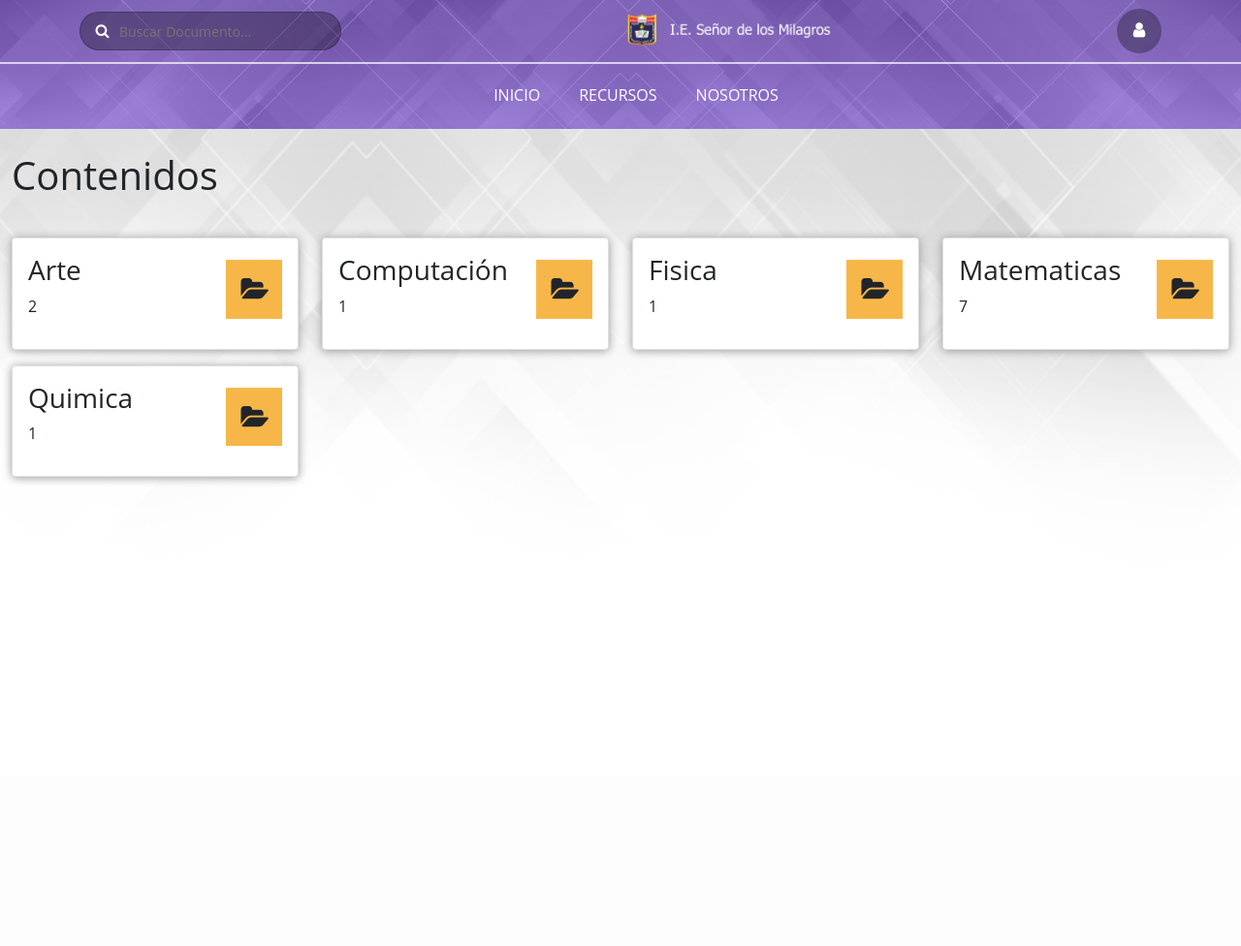
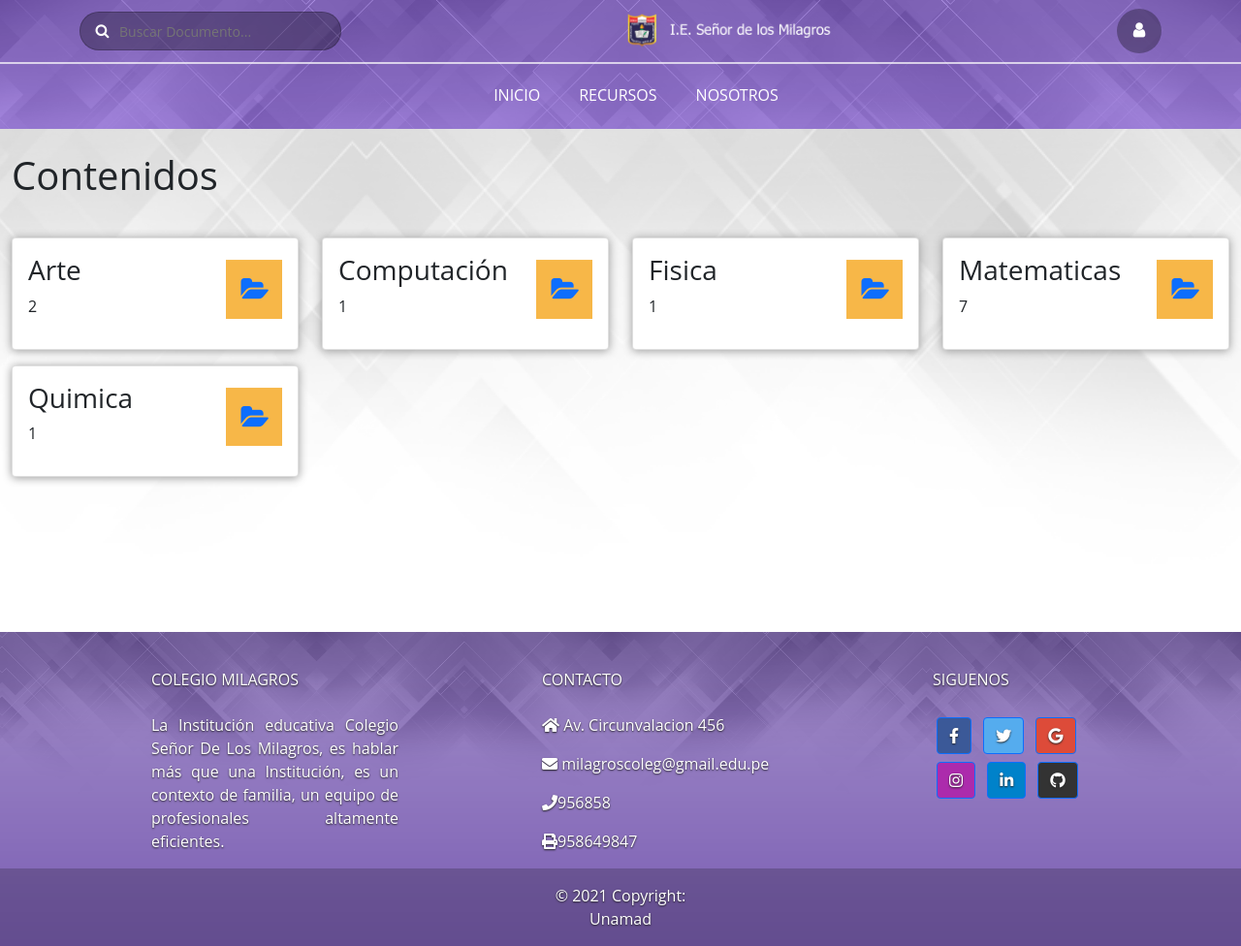
Before and after one commit to Droma1/system_milagros, a PHP site: page /colegio/ in a window 1280 px wide. Shown: the whole page at 97% size. Before the commit the page ends 499 px from the top, so only its background shows below. Run offline with PHP 8.4, Linux system fonts and the light colour scheme; data comes from the database, SQL or seed files in the repository; some libraries are stand-ins or nearby versions.

Commit message:
vs. final

```diff
--- a/Config/Config_general.php
+++ b/Config/Config_general.php
@@ -1,5 +1,5 @@
 <?php
-	const SERVERURL="http://192.168.0.10/web/Colegio/";
+	const SERVERURL="http://192.168.0.10/web/colegio/";
 		//direccion de mi servidor
 		//localhost/colegio/
 	const COMPANY="I.E. Sr. de los Milagros";
--- a/Controller/resourceController.php
+++ b/Controller/resourceController.php
@@ -39,8 +39,8 @@
             $tipo = mainModel::clear_string($dato3);
             try{
                 $resultado = resourceModel::filtrern($grado,$materia,$tipo);
-            }catch (Ecaption $e){
-                echo $e;
+            }catch (Exception $e){
+                echo $e."------>";
             }
 
             return $resultado;
--- a/Model/ViewModel.php
+++ b/Model/ViewModel.php
@@ -3,7 +3,7 @@
 		protected function view_Model($vistas){
 
 
-				$listaBlanca=["home","search","login","index","resourses","perfil","registro","publish","observed","pending","removed","reading","edith","publishAlumno","observedAlumno","pendingAlumno","removedAlumno","registroAlumno","registroDocente","listaAlumno","listaDocente","edithUser"];
+				$listaBlanca=["home","search","login","index","resourses","perfil","registro","publish","observed","pending","removed","reading","edith","publishAlumno","observedAlumno","pendingAlumno","removedAlumno","registroAlumno","registroDocente","listaAlumno","listaDocente","edithUser","Nosotros"];
 
 
 
--- a/View/Contents/category.php
+++ b/View/Contents/category.php
@@ -30,9 +30,9 @@ $datos = $name->category();
                                 <h3><?php echo $respuesta[0]; ?></h3>
                                 <p><?php echo $respuesta[1]; ?></p>
                             </div>
-                            <div class="icon">
+                            <a href="resourses"><div class="icon">
                                 <i class="icon-folder-open"></i>
-                            </div>
+                            </div></a>
                         </div>
                     </div>
                 </div>
--- a/View/Contents/inicio.php
+++ b/View/Contents/inicio.php
@@ -26,10 +26,12 @@
                       <li><a href="login">Login</a></li>
                       <li><a href="home">Inicio</a></li>
                       <li><a href="resourses">Recursos</a></li>
-                      <li><a href="#">Nosotros</a></li>
+                      <li><a href="Nosotros">Nosotros</a></li>
                     </ul>
                   </div>
                 </div>
+
+
               </div>
           </div>
     </div>
@@ -39,7 +41,10 @@
     <ul>
       <li><a href="home">Inicio</a></li>
       <li><a href="resourses">Recursos</a></li>
-      <li><a href="#">Nosotros</a></li>
+      <li><a href="Nosotros">Nosotros</a></li>
+
+
     </ul>
   </div>
+
 </section>
--- a/View/Contents/login-view.php
+++ b/View/Contents/login-view.php
@@ -27,6 +27,7 @@
                     </div>
                 </div>
             </div>
+
         </div>
     </div>
 </section>
--- a/View/home.php
+++ b/View/home.php
@@ -4,6 +4,9 @@
 <!DOCTYPE html>
 <html lang="es">
 <head>
+<link rel="stylesheet" href=
+"https://cdnjs.cloudflare.com/ajax/libs/font-awesome/5.9.0/css/all.css">
+</link>
 <meta http-equiv="Content-Type" content="text/html; charset=utf-8" />
     <meta http-equiv="X-UA-Compatible" content="IE=edge">
     <meta name="viewport" content="width=device-width, user-scalable=no, initial-scale=1.0, maximum-scale=1.0, minimum-scale=1.0">
@@ -76,4 +79,120 @@
 ?>
 
 </body>
+<div>
+<br></br><br></br><br></br>
+</div>
+  <footer
+          class="footer"
+
+          >
+     <!--  class="text-center text-lg-start text-white"
+          style="background-color: #8c64da "
+
+         style="background-image: url('../img/pattren-top.png')"-->
+
+    <div class="container p-4 pb-0" >
+
+      <section class="">
+
+        <div class="row">
+
+          <div class="col-md-3 col-lg-3 col-xl-3 mx-auto mt-3">
+            <h6 class="text-uppercase mb-4 font-weight-bold">
+              Colegio Milagros
+            </h6>
+            <p style="text-align:justify">
+            La Institución educativa Colegio Señor De Los Milagros,
+             es hablar más que una Institución, es un contexto de
+             familia, un equipo de profesionales altamente eficientes.
+            </p>
+          </div>
+
+
+          <hr class="w-100 clearfix d-md-none" />
+
+
+
+          <div class="col-md-4 col-lg-3 col-xl-3 mx-auto mt-3">
+            <h6 class="text-uppercase mb-4 font-weight-bold">Contacto</h6>
+            <p><i class="fas fa-home mr-3"></i> Av. Circunvalacion 456</p>
+            <p><i class="fas fa-envelope mr-3"></i> milagroscoleg@gmail.edu.pe</p>
+            <p><i class="fas fa-phone mr-3"></i>956858</p>
+            <p><i class="fas fa-print mr-3"></i>958649847</p>
+          </div>
+
+          <div class="col-md-3 col-lg-2 col-xl-2 mx-auto mt-3">
+            <h6 class="text-uppercase mb-4 font-weight-bold">Siguenos</h6>
+
+            <a
+               class="btn btn-primary btn-floating m-1"
+               style="background-color: #3b5998"
+               href="#!"
+               role="button"
+               ><i class="fab fa-facebook-f"></i
+              ></a>
+
+
+            <a
+               class="btn btn-primary btn-floating m-1"
+               style="background-color: #55acee"
+               href="#!"
+               role="button"
+               ><i class="fab fa-twitter"></i
+              ></a>
+
+
+            <a
+               class="btn btn-primary btn-floating m-1"
+               style="background-color: #dd4b39"
+               href="#!"
+               role="button"
+               ><i class="fab fa-google"></i
+              ></a>
+
+
+            <a
+               class="btn btn-primary btn-floating m-1"
+               style="background-color: #ac2bac"
+               href="#!"
+               role="button"
+               ><i class="fab fa-instagram"></i
+              ></a>
+
+            <a
+               class="btn btn-primary btn-floating m-1"
+               style="background-color: #0082ca"
+               href="#!"
+               role="button"
+               ><i class="fab fa-linkedin-in"></i
+              ></a>
+
+            <a
+               class="btn btn-primary btn-floating m-1"
+               style="background-color: #333333"
+               href="#!"
+               role="button"
+               ><i class="fab fa-github"></i
+              ></a>
+          </div>
+        </div>
+
+      </section>
+
+    </div>
+
+
+    <div
+         class="text-center p-3"
+         style="background-color: rgba(0, 0, 0, 0.2)"
+         >
+      © 2021 Copyright:
+      <a class="text-white" href="https://mdbootstrap.com/"
+         >Unamad</a
+        >
+    </div>
+
+  </footer>
+
+
 </html>
--- a/View/scripts/css/main.css
+++ b/View/scripts/css/main.css
@@ -5,6 +5,15 @@ body {
     background-position:center;
     background-repeat: no-repeat;
   }
+  .footer{
+    background-image: url(../img/pattren-top.png);
+    background-size: cover;
+    background-position: right;
+    background-color: #7b5eb3;
+    color: #fff;
+    text-shadow: 0px 1px 2px #232323;
+}
+
   .header_main{
     z-index: 2;
     position: relative;
```
Also changed, not shown: View/Contents/Nosotros-view.php (added, +101 -0 lines), View/scripts/img/cole.jpg (added), View/scripts/img/cole2.jpg (added), View/scripts/img/cole3.jpg (added), 2 other files.
